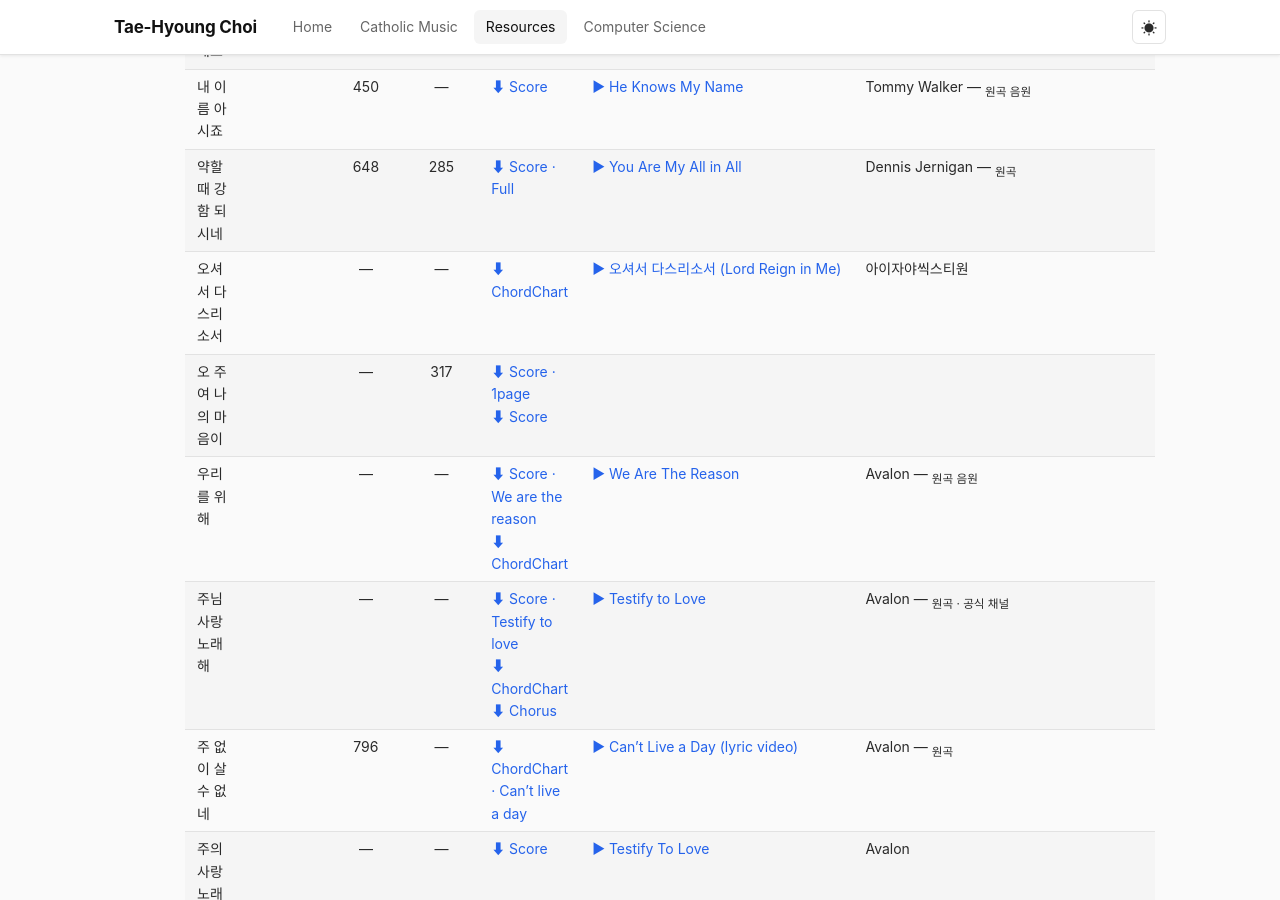
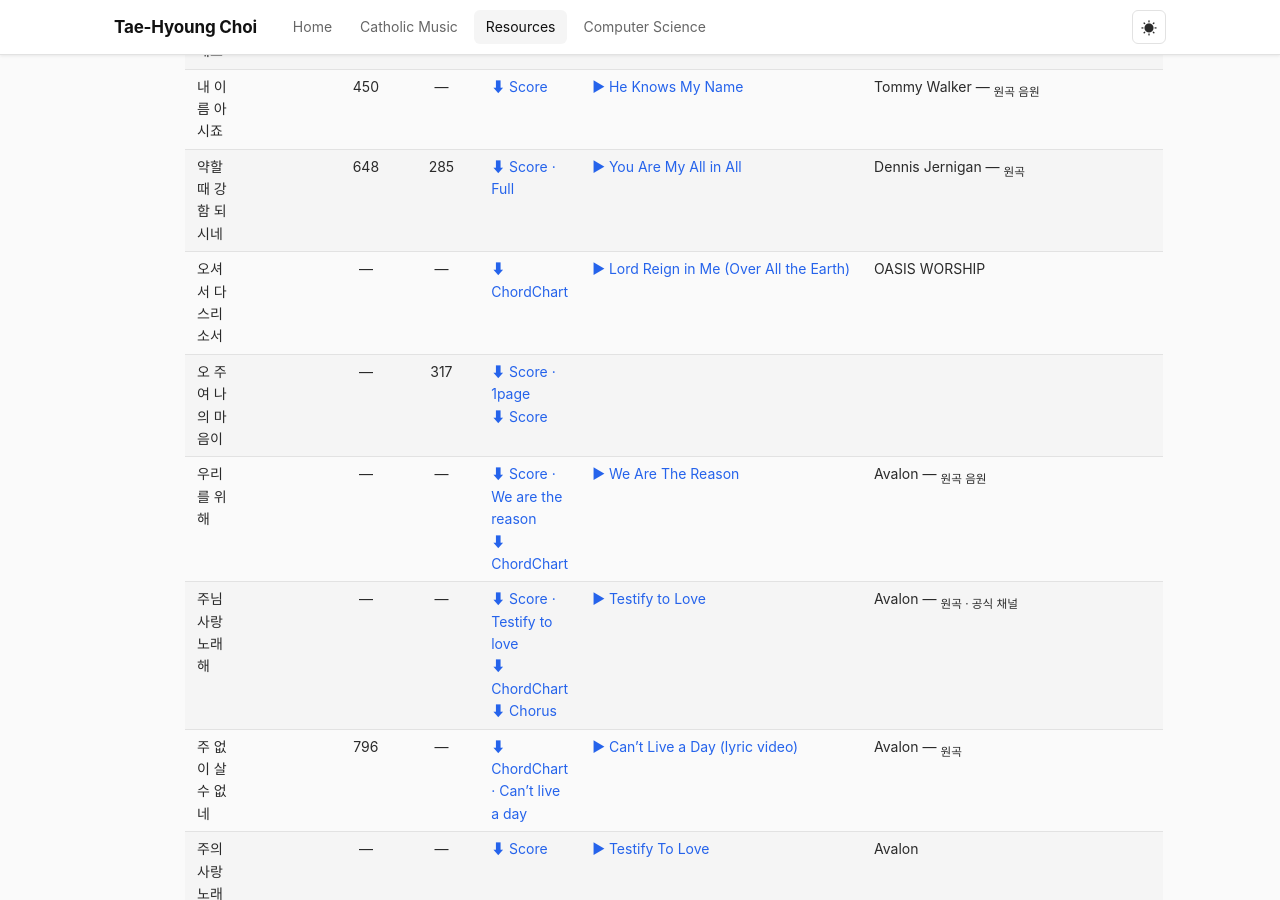
Before and after one commit to selmo/selmo.github.io, a Jekyll site: the page built from resources/OnE-Scores.md, in a window 1280 px wide and 900 px high, scrolled down 3660 px. Built offline with Jekyll 4.4.1, drawn with Linux system fonts in a browser that asks for light colours.

Commit message:
fix: '오셔서 다스리소서' 영상을 지정된 링크로 교체
아이자야씩스티원 커버 -> OASIS WORSHIP 'Lord Reign in Me (Over All the Earth)'

Co-Authored-By: Claude Opus 5 (1M context) <noreply@anthropic.com>

```diff
--- a/_data/links.yml
+++ b/_data/links.yml
@@ -314,9 +314,9 @@ items:
   - title: "오셔서 다스리소서"
     composer: ""
     videos:
-      - id: "nmWX7DMUpMQ"
-        title: "오셔서 다스리소서 (Lord Reign in Me)"
-        by: "아이자야씩스티원"
+      - id: "dfG6dYnwxVM"
+        title: "Lord Reign in Me (Over All the Earth)"
+        by: "OASIS WORSHIP"
   - title: "오 주여 나의 마음이"
     composer: ""
     videos: []
```
